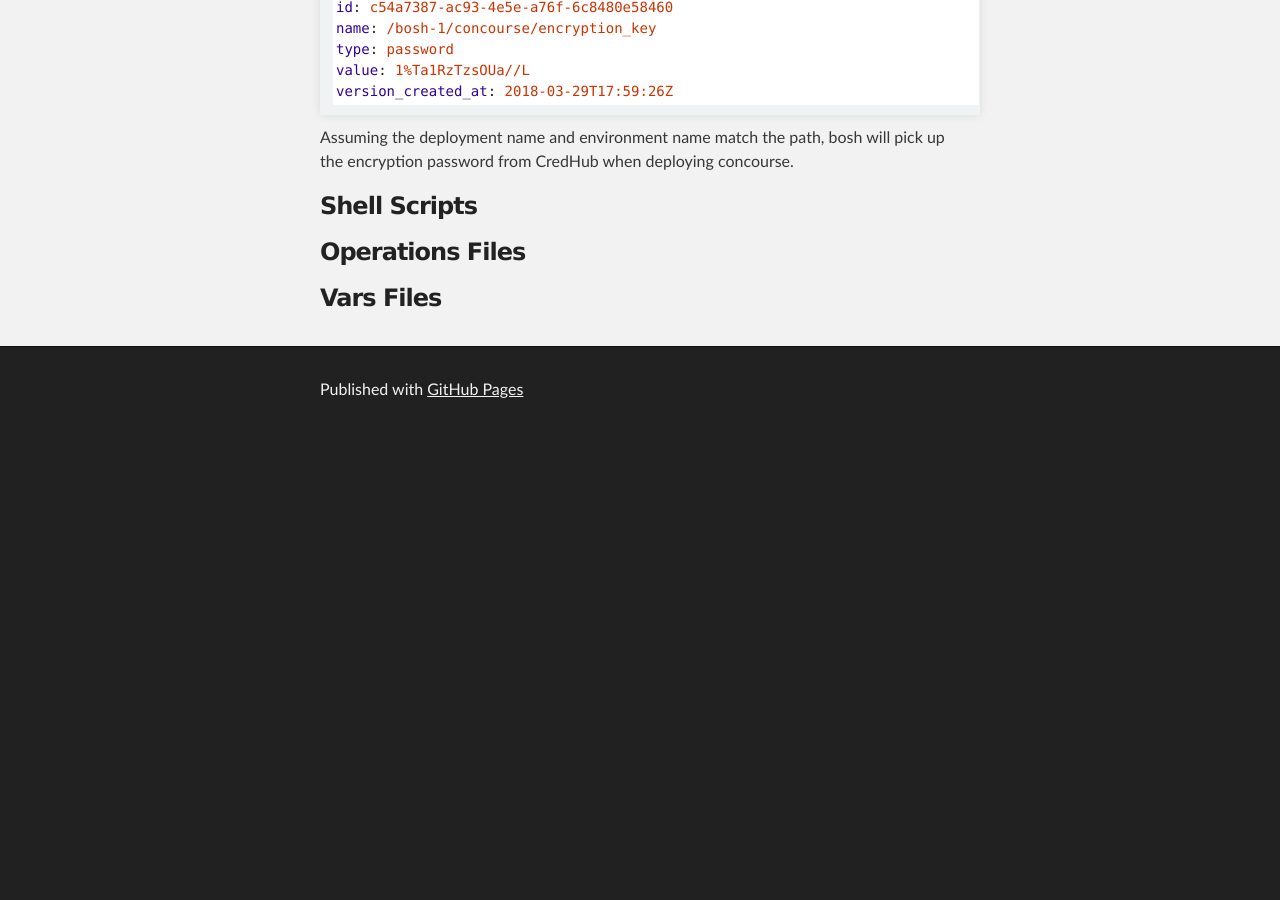
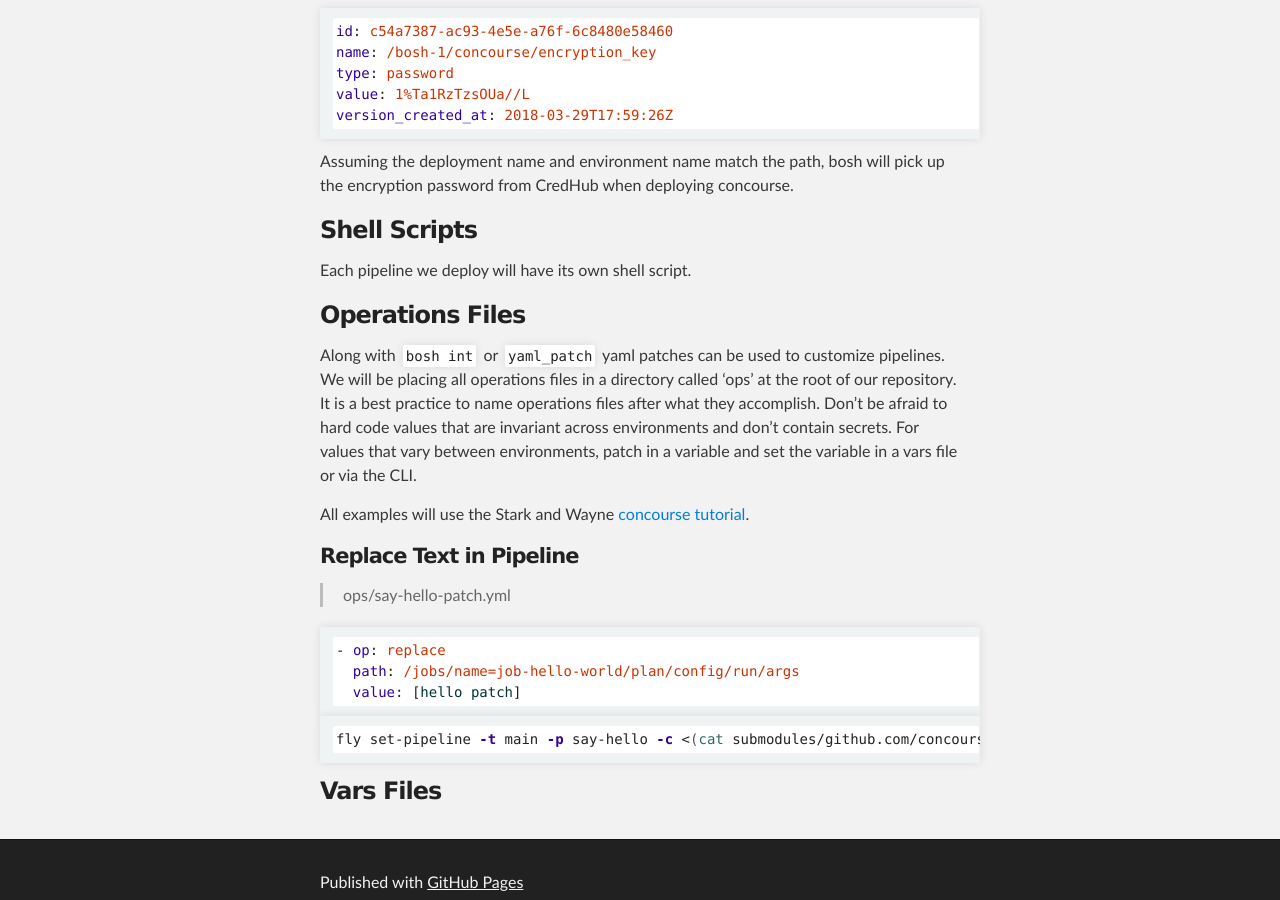
Before and after one commit to patrickhuber/patrickhuber.github.io, a Jekyll site: the page built from _posts/2018-03-27-2018-customizing-a-concourse-pipeline.md, in a window 1280 px wide and 900 px high, scrolled down 5522 px. Built offline with Jekyll 4.4.1, drawn with Linux system fonts in a browser that asks for light colours; our own code applies the rules of GitHub Pages for plain Markdown files; before the commit the page ends 5958 px from its top, so only the background shows below that; some of the changed text lies outside the part shown.

Commit message:
updating concourse and bosh posts

````diff
--- a/_posts/2018-03-27-2018-customizing-a-concourse-pipeline.md
+++ b/_posts/2018-03-27-2018-customizing-a-concourse-pipeline.md
@@ -6,7 +6,7 @@ When consuming a concourse pipeline like [pivotal-cf/pcf-pipelines](https://gith
 
 In BOSH we have the ability us use ops files built into the cli, but in fly we must use external tools to enable the same behavior.
 
-If you go into the [pivotal-cf/pcf-pipelines customizing-the-pipelines](https://github.com/pivotal-cf/pcf-pipelines#customizing-the-pipelines) repo's README.md you will see the callout for customizing the pipelines with [yaml_patch](https://github.com/pivotal-cf/yaml-patch). We can also use the [bosh cli](https://github.com/cloudfoundry/bosh-cli/releases) to perform patching operations with the `bosh int` command. Because we most likely already have the bosh command I'll be using that to patch pipelines.
+If you go into the [pivotal-cf/pcf-pipelines customizing-the-pipelines](https://github.com/pivotal-cf/pcf-pipelines#customizing-the-pipelines) repo's README.md you will see the callout for customizing the pipelines with [yaml_patch](https://github.com/pivotal-cf/yaml-patch). You may be tempted to use the bosh cli's interpolation command `bosh int` because you already have the CLI locally. Avoid this tempation because `bosh int` does not handle the double curly brace variable definition in concourse pipelines.
 
 ## Principles
 
@@ -215,8 +215,26 @@ Assuming the deployment name and environment name match the path, bosh will pick
 
 ### Shell Scripts
 
-
+Each pipeline we deploy will have its own shell script.
 
 ### Operations Files
 
+Along with `bosh int` or `yaml_patch` yaml patches can be used to customize pipelines. We will be placing all operations files in a directory called 'ops' at the root of our repository. It is a best practice to name operations files after what they accomplish. Don't be afraid to hard code values that are invariant across environments and don't contain secrets. For values that vary between environments, patch in a variable and set the variable in a vars file or via the CLI.
+
+All examples will use the Stark and Wayne [concourse tutorial](https://github.com/starkandwayne/concourse-tutorial).
+
+#### Replace Text in Pipeline
+
+> ops/say-hello-patch.yml
+
+```yaml
+- op: replace
+  path: /jobs/name=job-hello-world/plan/config/run/args
+  value: [hello patch]
+```
+
+```bash
+fly set-pipeline -t main -p say-hello -c <(cat submodules/github.com/concourse-toutorial/tutorials/basic-pipeline/pipeline.yml | yaml_patch -o ops/say-hello-patch.yml)
+```
+
 ### Vars Files
````
Also changed, not shown: _posts/2018-03-01-customizing-a-bosh-deployment.md (+8 -2 lines).
